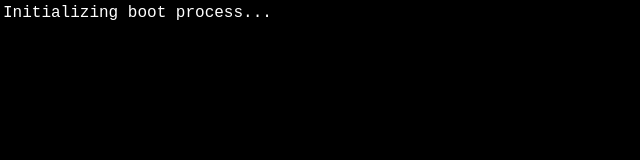
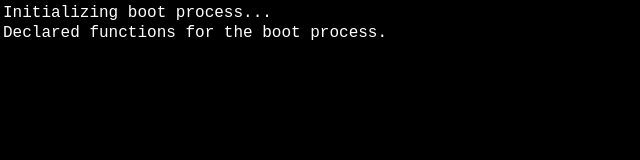
Before and after one commit to ClementNerma/NightOS-v3, an Electron app: page userland/sys/frame.html in a window 1280 px wide. Shown: the whole page, without its empty margins (0-640 px from the left). Drawn offline with Linux system fonts and the light colour scheme.

Commit message:
Boot screen for the boot process

```diff
--- a/userland/sys/frame.html
+++ b/userland/sys/frame.html
@@ -155,6 +155,16 @@
       throw new Error('This error prevents some scripts to run when a splash screen is displayed.');
     }
 
+    /**
+     * Add a line to the initial boot screen
+     * @param {string} line The line to add
+     * @returns {void}
+     */
+    function bootLine (line) {
+      // Append the line to the screen
+      bootArea.innerText += `\n${line}`;
+    }
+
     // Display a message in the console. If the native console is opened, this
     // message will be shown by the user ; else it won't be visible.
     // Because this message is directly written in the native console and not
@@ -175,6 +185,12 @@
     // NOTE: These variables are declared at the top because the error()
     //       function uses some of them.s
     let argv, bootDuration, hosted, debug;
+
+    // Save a reference to the initial boot screen in a constant
+    const bootArea = document.getElementById('s_boot');
+
+    // Boot message
+    bootLine('Declared functions for the boot process.');
   </script>
 </body>
 </html>
```
